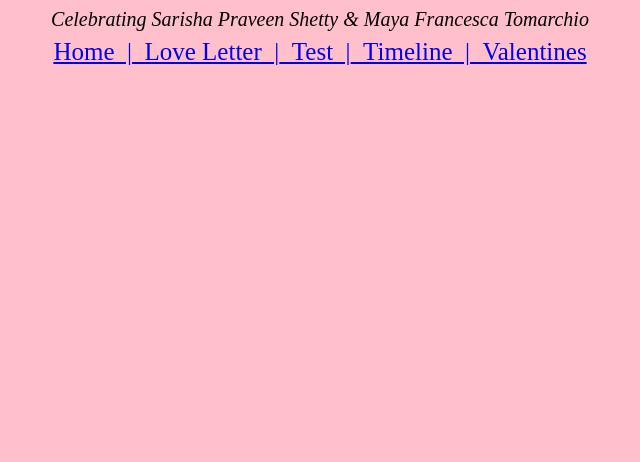
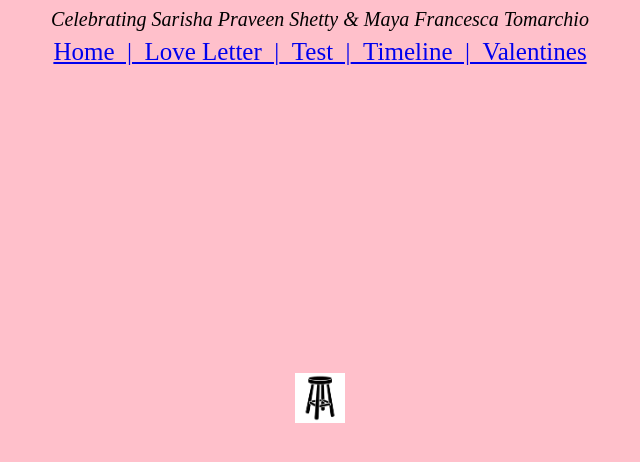
Before and after one commit to Maya2234/Charming, a React (Create React App) app: page /Valentines in a window 1280 px wide. Shown: the top 462 px of the page, without its empty margins (320-960 px from the left). Built offline with nearby package versions, Linux system fonts and the light colour scheme.

Commit message:
small fixes & edits

```diff
--- a/src/App.css
+++ b/src/App.css
@@ -11,6 +11,8 @@ button {
   font-size: 20px;
   padding: 10px;
   width: 30%;
+  height: 20px;
+  width: 20px;
 }
 
 .animal-list {
--- a/src/App.js
+++ b/src/App.js
@@ -6,7 +6,7 @@ import Valentines from './Pages/Valentines.js';
 import Test from './Pages/Test.js';
 import Home from './Pages/Home.js';
 import React from 'react';
-import tennis from './Pages/Pics/tennis.jpg'
+import chair from './Pages/Pics/chair.png'
 
 
 const App=()=>{
@@ -45,8 +45,8 @@ const App=()=>{
                 <Route path="/ForYourBirthday"> <MainPage/> </Route>
                 <Route path="/Valentines"> <Valentines/> </Route>
             </div>
-            <div>
-            {/* <img src={tennis} alt="pic broken;(;(" height={400} width={300} /> */}
+            <div style={{height:600,display: "flex", justifyContent: "center", alignItems: "center"}}>
+             <img src={chair} alt="pic broken;(;(" height={50} width={50} />
 
             </div>
         </div>
--- a/src/Pages/Test.js
+++ b/src/Pages/Test.js
@@ -21,7 +21,7 @@ function Test(){
     return(
     <div>
         <div className="app">
-            <button onClick={handleClick}>Add Animal</button>
+            <button onClick={handleClick}></button>
             <div className="animal-list">{renderedAnimals}</div>
         </div>
         <html>
--- a/src/Pages/timeline.js
+++ b/src/Pages/timeline.js
@@ -14,6 +14,7 @@ import vest from './Pics/vest.jpg'
 function timeline({ options, value, onChange }) {
 
   return (
+    <div>
     <div style={{ height: 30,'fontSize': '40px', justifyContent: "center", padding: '40 px' }}>
       <div style={{height:75}}> </div>
       <div style={{ display: "flex", justifyContent: "center", alignitems: 'right', textalign: 'center',flexdirection: 'row'}}>
@@ -152,6 +153,7 @@ function timeline({ options, value, onChange }) {
                 <div style={{ height: 420}}></div>
 
     </div>
+    </div>
   );
 }
 
```
Also changed, not shown: src/Pages/Pics/chair.png (added), 1 other file (tests, documents, lock files or other folders).
